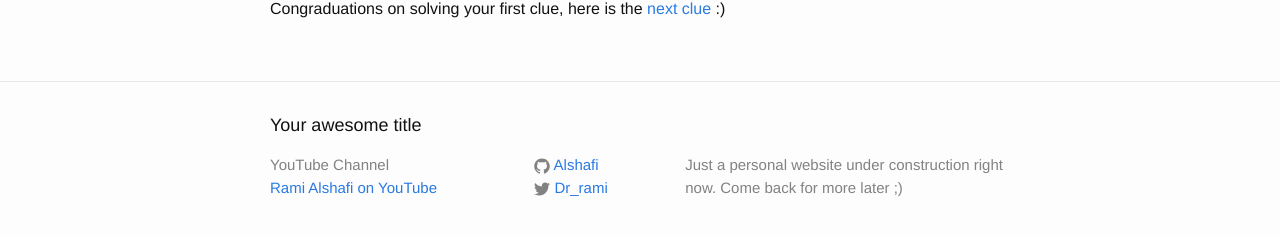
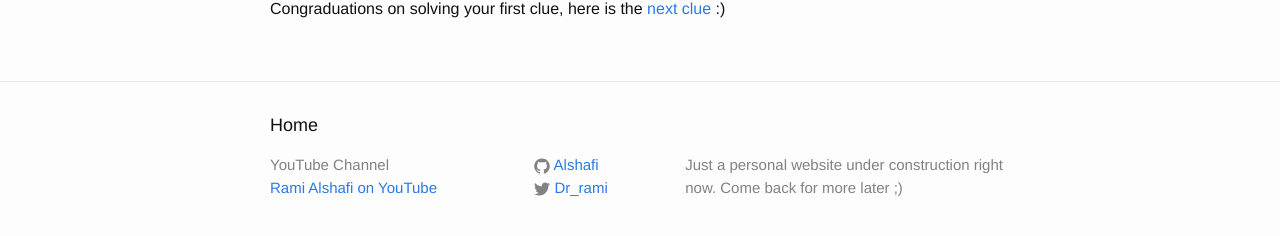
Before and after one commit to alshafi/alshafi.github.io, a Jekyll site: the page built from about.md, in a window 1280 px wide. Shown: the part 167-403 px from the top of the page. Built offline with Jekyll 4.4.1, drawn with Linux system fonts in a browser that asks for light colours.

Commit message:
Update footer.html

```diff
--- a/_includes/footer.html
+++ b/_includes/footer.html
@@ -2,7 +2,7 @@
 
   <div class="wrapper">
 
-    <h2 class="footer-heading">{{ site.title }}</h2>
+    <h2 class="footer-heading">Home</h2>
 
     <div class="footer-col-wrapper">
       <div class="footer-col  footer-col-1">
```
